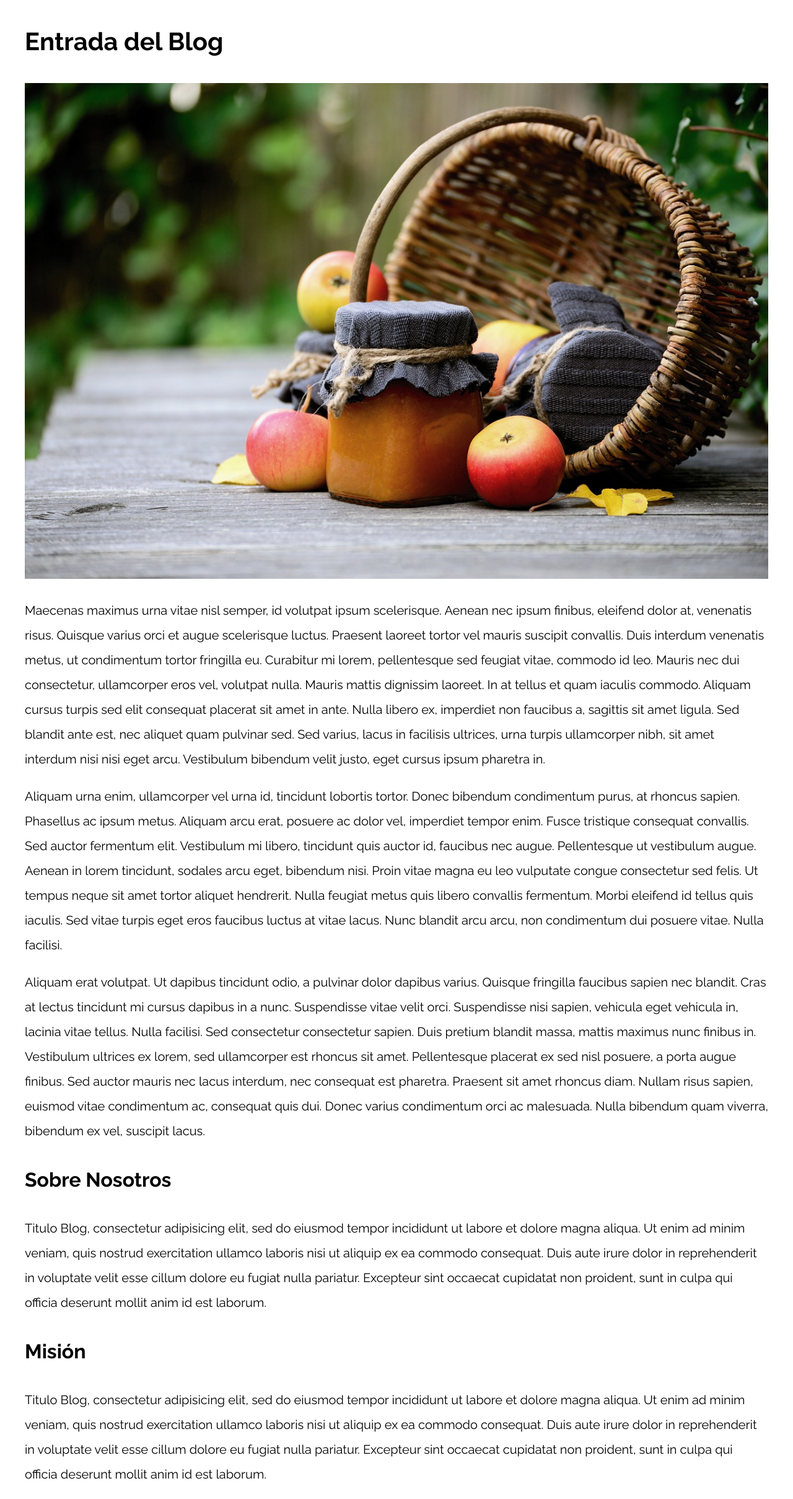
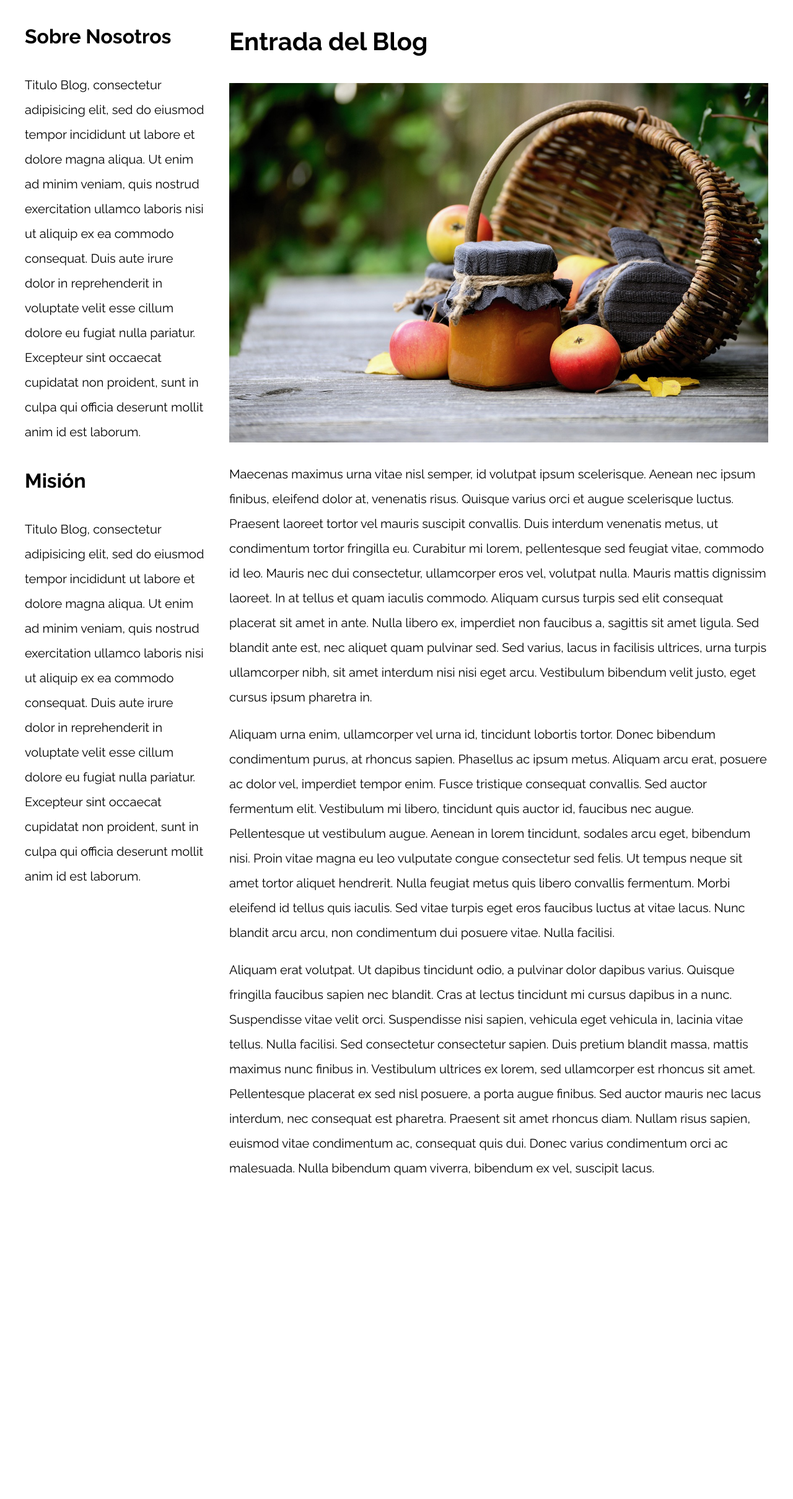
Before and after one commit to mundoenrique/desarrollo-web-juan-pablo, a PHP site: page / in a window 1280 px wide. Shown: the whole page at 62% size. After the commit the page ends 1897 px from the top, so only its background shows below. Run offline with PHP 8.4, Linux system fonts and the light colour scheme.

Commit message:
sidebar con grid

```diff
--- a/03-css-design-patterns/09-con_sidebar_css_grid/css/styles.css
+++ b/03-css-design-patterns/09-con_sidebar_css_grid/css/styles.css
@@ -48,3 +48,20 @@ p {
 }
 
 /** CODIGO AQUI **/
+@media (min-width: 768px) {
+  .con-sidebar {
+    display: grid;
+    grid-template-columns: 1fr 3fr;
+    column-gap: 4rem;
+    grid-auto-flow: column;
+  }
+
+  aside {
+    grid-column: 1 / 2;
+    grid-row: 1 / 2;
+  }
+
+  article {
+    grid-column: 2 / 3;
+  }
+}
--- a/03-css-design-patterns/09-con_sidebar_css_grid/index.html
+++ b/03-css-design-patterns/09-con_sidebar_css_grid/index.html
@@ -10,7 +10,7 @@
   </head>
 
   <body>
-    <div class="contenedor">
+    <div class="contenedor con-sidebar">
       <article>
         <h1>Entrada del Blog</h1>
         <img src="img/imagen1.jpg" />
```
